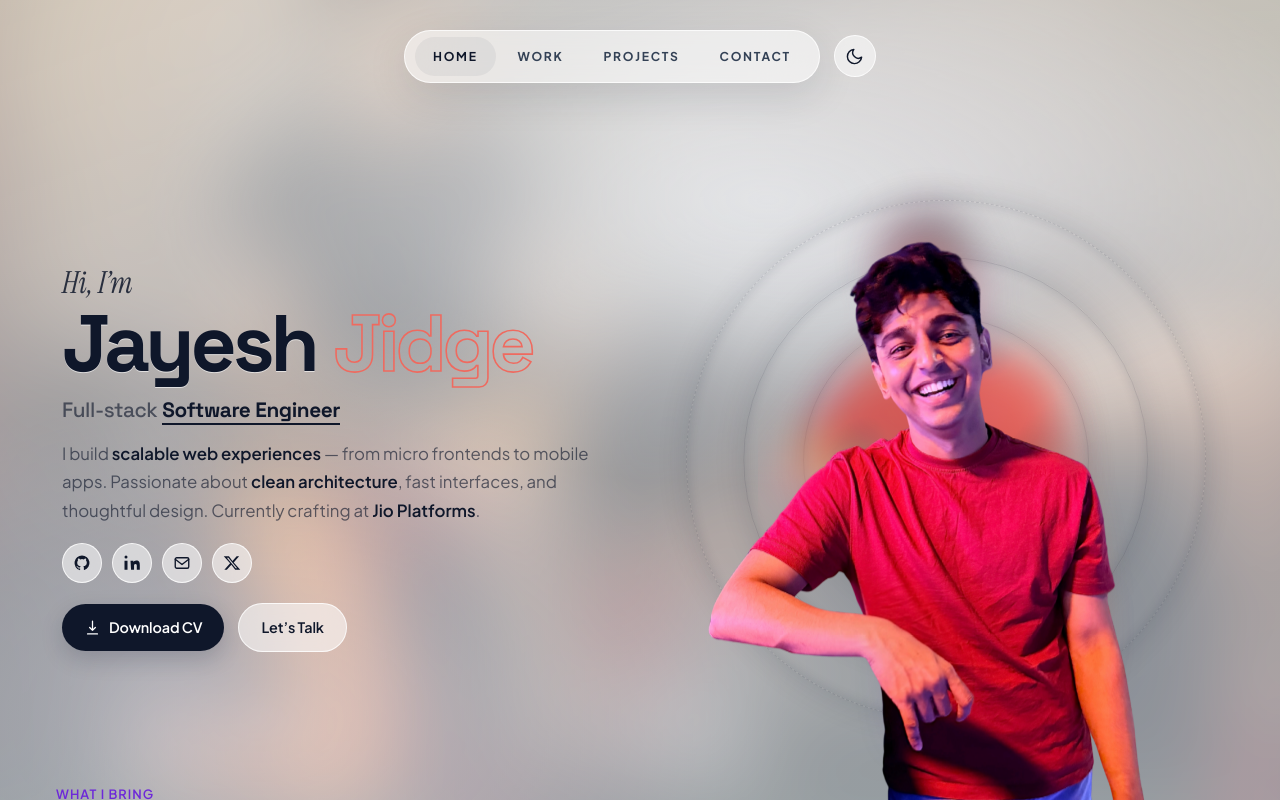
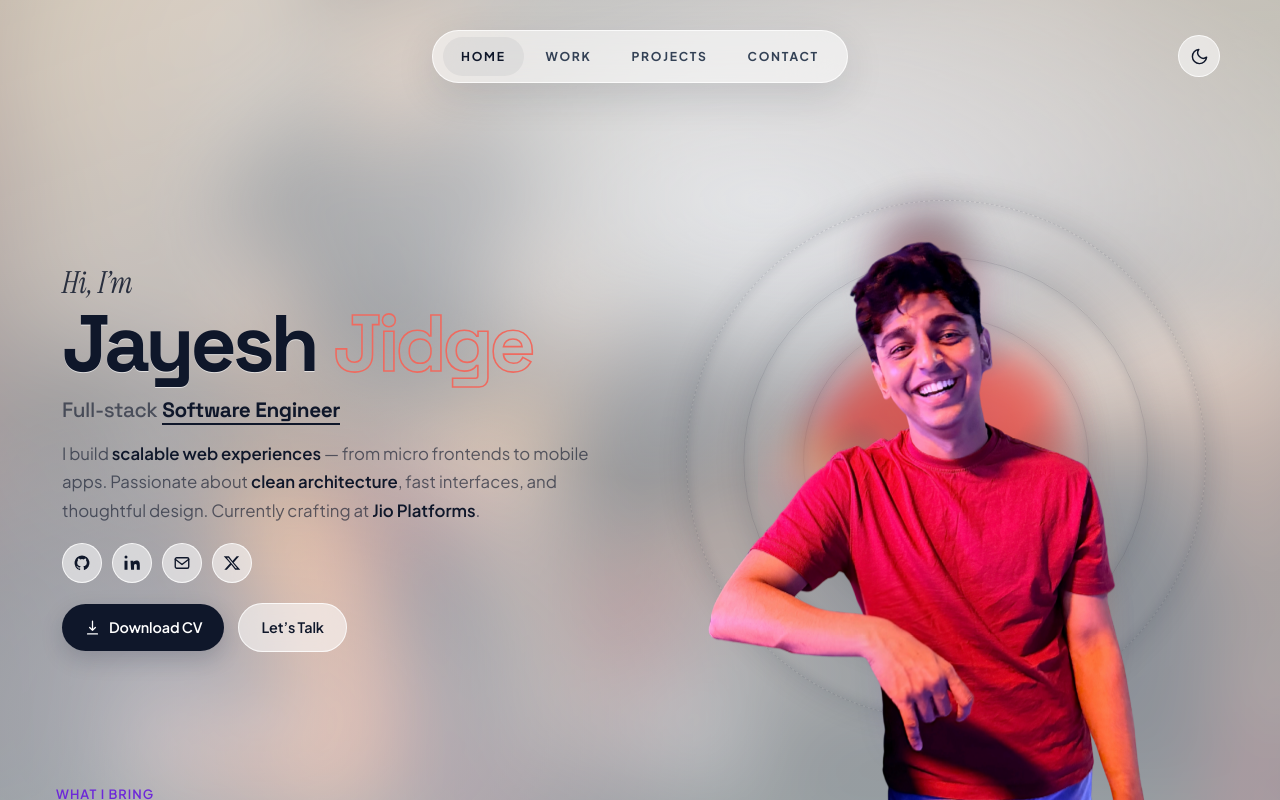
Before and after one commit to jayeshjidge/my-portfolio, a Next.js app: page / in a window 1280 px wide. Shown: the top 800 px of the page. Built offline with nearby package versions, Linux system fonts and the light colour scheme.

Commit message:
theme toggle position changed

```diff
--- a/src/styles/glass.css
+++ b/src/styles/glass.css
@@ -1,8 +1,8 @@
 /* ======================= HEADER (script brand + pill tabs) ======================= */
 .topbar {
-  display: flex;
+  display: grid;
+  grid-template-columns: 1fr auto 1fr;
   align-items: center;
-  justify-content: center;
   gap: 14px;
   padding: 12px 6px;
   margin: 0 auto 40px;
@@ -10,6 +10,16 @@
   position: sticky;
   top: 10px;
   z-index: 50;
+}
+
+.topbar > .nav-pill {
+  grid-column: 2;
+  justify-self: center;
+}
+
+.topbar > .theme-toggle {
+  grid-column: 3;
+  justify-self: end;
 }
 
 .brand-script {
```
